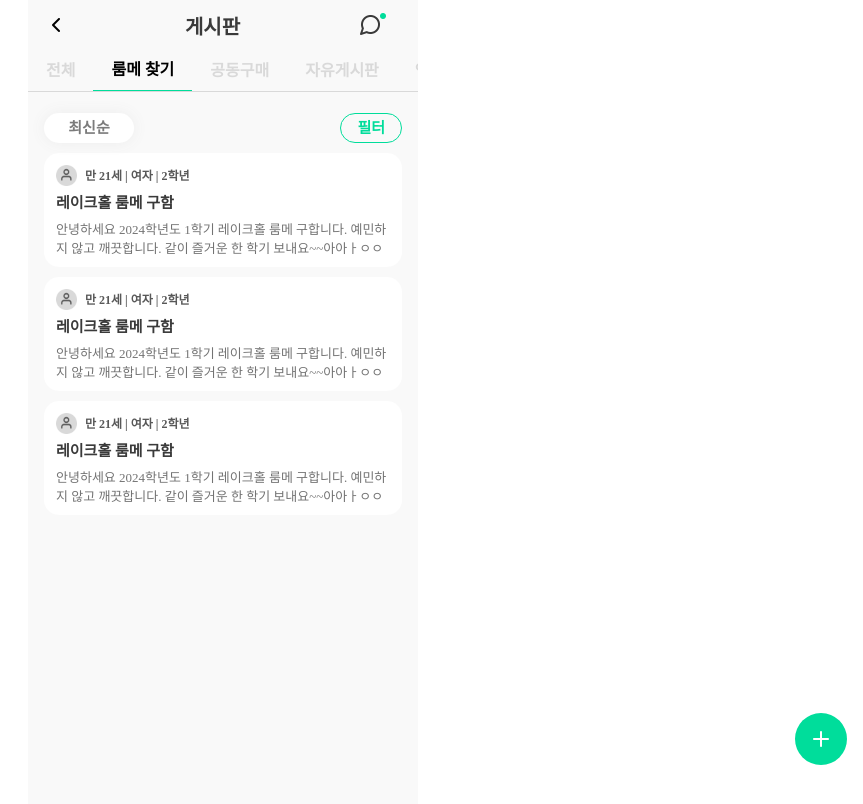
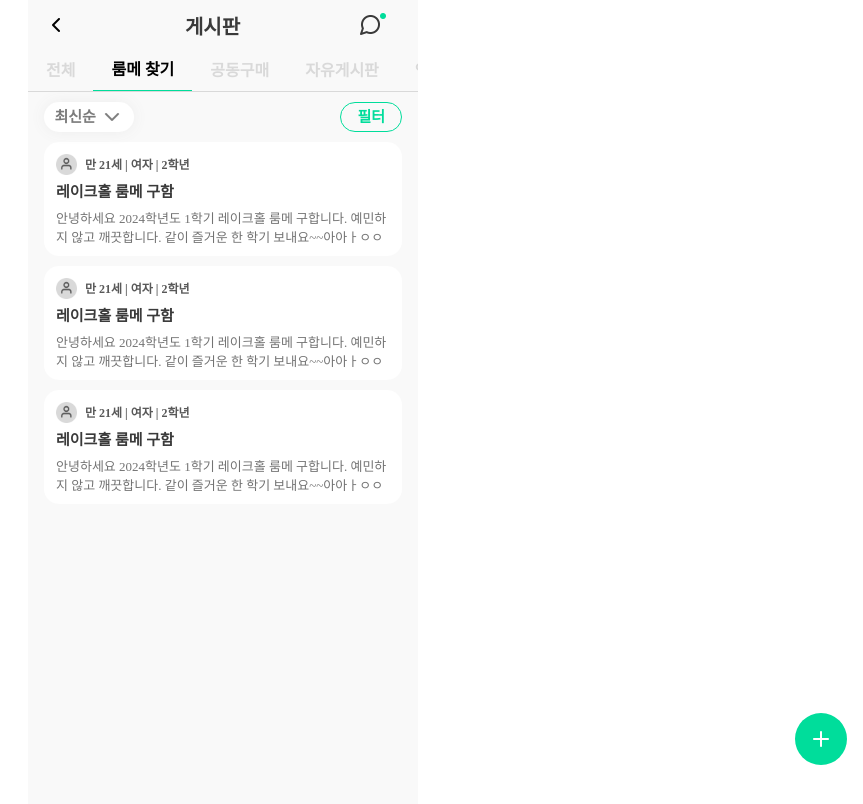
Before and after one commit to chan-byeong/Puzzle_05, a React (Vite) app: page /community/mate in a window 1280 px wide. Shown: the top 804 px of the page, without its empty margins (417-1280 px from the left). Built offline with nearby package versions, Linux system fonts and the light colour scheme; a web font is replaced by a local one.

Commit message:
design: 필터링 컴포넌트 디자인 일부 수정

```diff
--- a/src/components/Mate/Filtering.tsx
+++ b/src/components/Mate/Filtering.tsx
@@ -2,6 +2,7 @@ import { useState } from "react";
 import { css } from "@emotion/react";
 
 import x from "./images/x.svg";
+import down_arrow from "./images/chevron-down.png";
 
 function Filtering() {
   const [filters, setfilters] = useState([]);
@@ -31,7 +32,7 @@ function Filtering() {
 
       <div css={styles.container}>
         {/* TODO: 화살표 추가 및 정렬 모달 추가 */}
-        <div css={styles.sorting}>최신순</div>
+        <div css={styles.sorting}>최신순&nbsp;</div>
         {/* prettier-ignore */}
         <div css={[styles.filter, css`padding: 0 16px;`]}>필터</div>
       </div>
@@ -68,6 +69,16 @@ const styles = {
     color: var(--Grey, #7b7b7b);
     font-size: 15px;
     font-weight: 600;
+
+    &::after {
+      content: "";
+      display: block;
+      width: 24px;
+      height: 24px;
+      background-image: url(${down_arrow});
+      background-size: contain;
+      background-position: center;
+    }
   `,
 
   filter: css`
--- a/src/components/Mate/RoomMate.tsx
+++ b/src/components/Mate/RoomMate.tsx
@@ -1,5 +1,4 @@
 import React from "react";
-import { css } from "@emotion/react";
 import { useNavigate } from "react-router-dom";
 
 import MateBox from "./MateBox";
@@ -13,11 +12,7 @@ function RoomMate() {
 
   // 메이트 박스 -> 해당 유저가 쓴 글에 대한 모든 정보 전달 -> 클릭 시 상세 페이지로 라우팅
   return (
-    <div
-      css={css`
-        padding: 1px 0;
-      `}
-    >
+    <div>
       <Filtering />
       <div onClick={() => nav(`${1}`)}>
         <MateBox />
```
Also changed, not shown: src/components/Mate/images/chevron-down.png (added).
